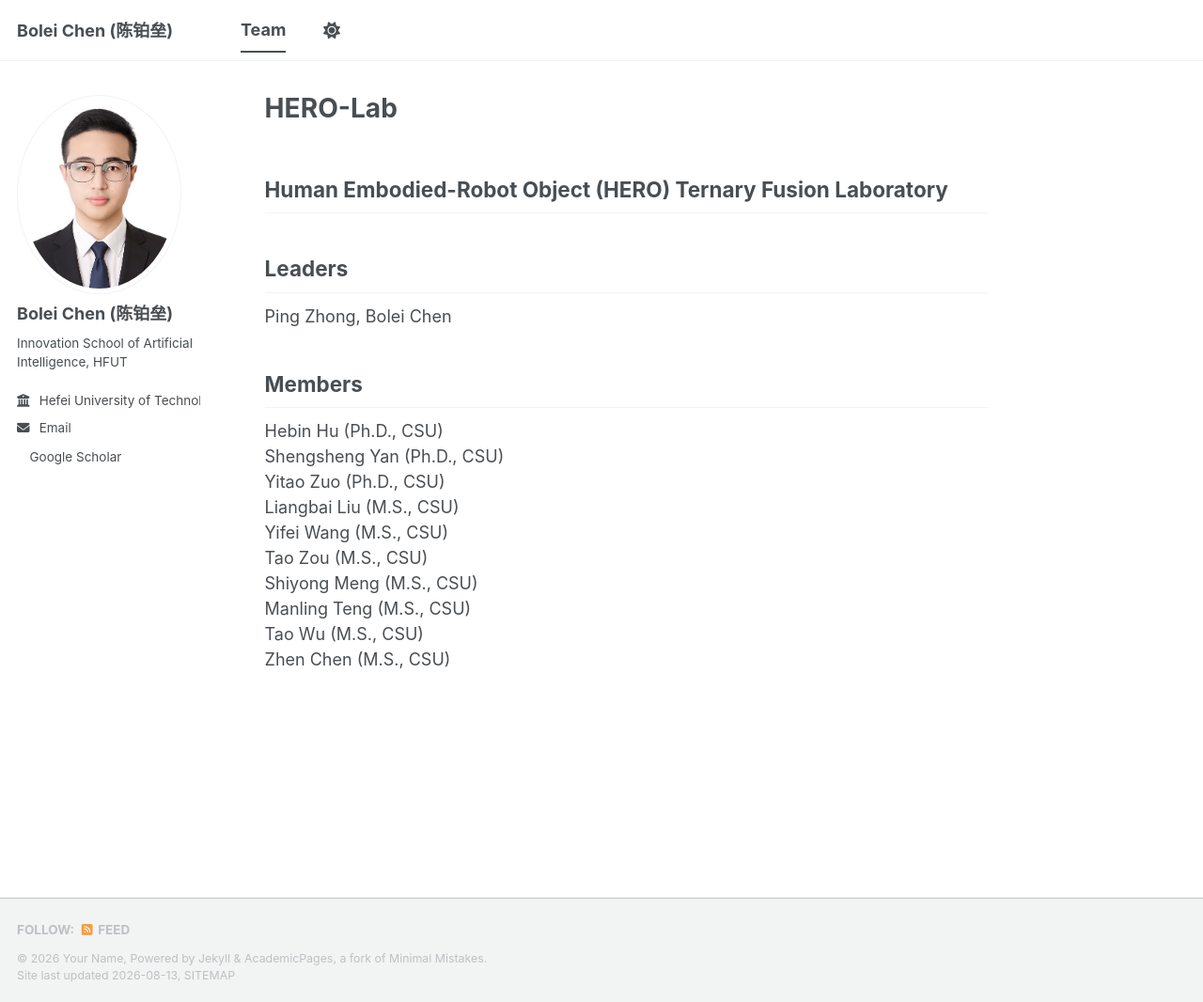
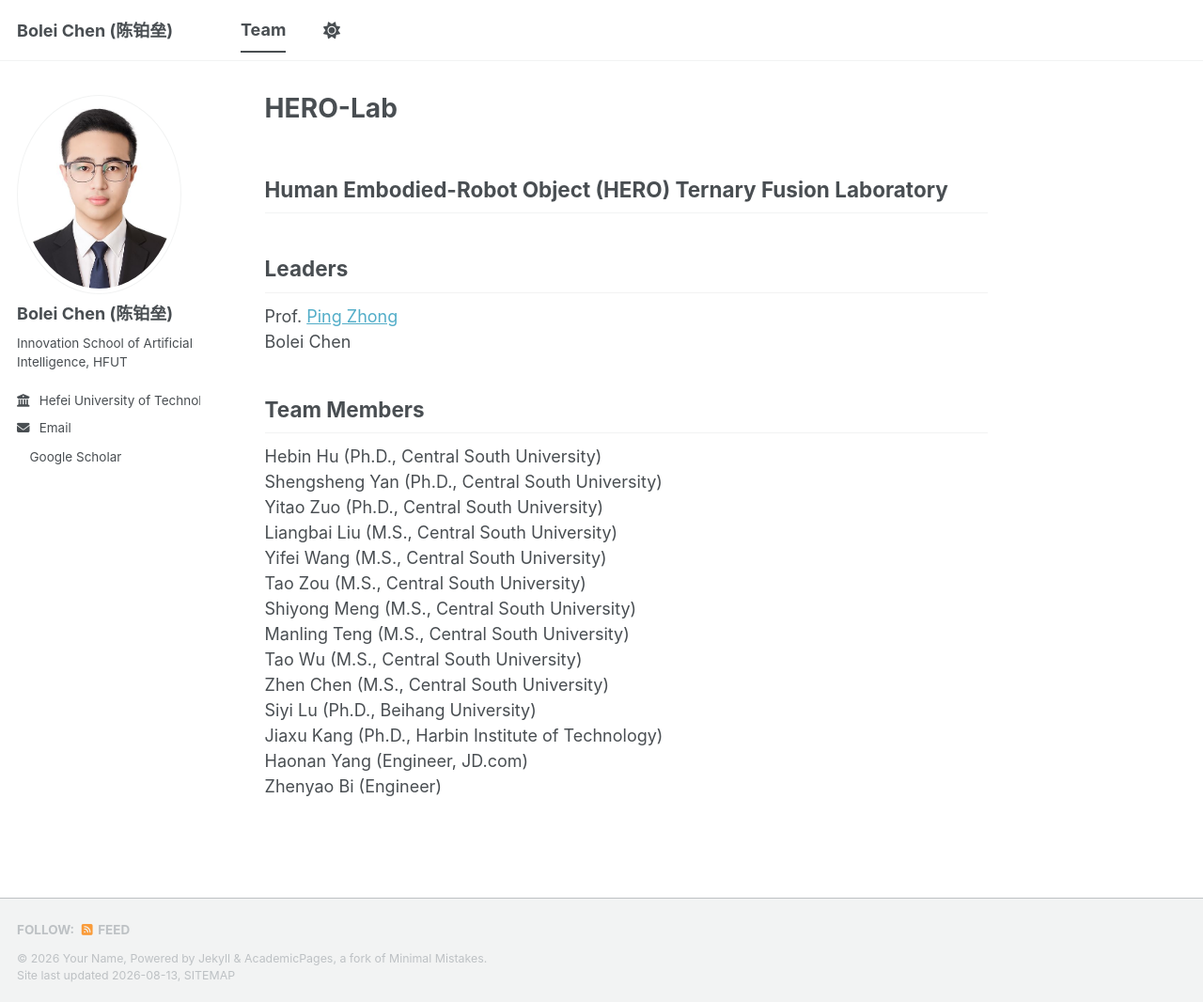
Before and after one commit to BoLeiChen/boleichen.github.io, a Jekyll site: the page built from _pages/markdown.md, in a window 1280 px wide and 1066 px high. Shown: the whole window at 94% size. Built offline with Jekyll 4.4.1, drawn with Linux system fonts in a browser that asks for light colours; a style sheet for code colours, icons or effects is not loaded.

Commit message:
Update markdown.md

```diff
--- a/_pages/markdown.md
+++ b/_pages/markdown.md
@@ -10,16 +10,21 @@ redirect_from:
 ## Human Embodied-Robot Object (HERO) Ternary Fusion Laboratory
 
 ## Leaders
-Ping Zhong, Bolei Chen
+Prof. [Ping Zhong](https://faculty.csu.edu.cn/zhongping/zh_CN/index.htm)
+<br>Bolei Chen
 
-## Members
-Hebin Hu (Ph.D., CSU)
-<br>Shengsheng Yan (Ph.D., CSU)
-<br>Yitao Zuo (Ph.D., CSU)
-<br>Liangbai Liu (M.S., CSU)
-<br>Yifei Wang (M.S., CSU)
-<br>Tao Zou (M.S., CSU)
-<br>Shiyong Meng (M.S., CSU)
-<br>Manling Teng (M.S., CSU)
-<br>Tao Wu (M.S., CSU)
-<br> Zhen Chen (M.S., CSU)
+## Team Members
+Hebin Hu (Ph.D., Central South University)
+<br>Shengsheng Yan (Ph.D., Central South University)
+<br>Yitao Zuo (Ph.D., Central South University)
+<br>Liangbai Liu (M.S., Central South University)
+<br>Yifei Wang (M.S., Central South University)
+<br>Tao Zou (M.S., Central South University)
+<br>Shiyong Meng (M.S., Central South University)
+<br>Manling Teng (M.S., Central South University)
+<br>Tao Wu (M.S., Central South University)
+<br> Zhen Chen (M.S., Central South University)
+<br>Siyi Lu (Ph.D., Beihang University)
+<br>Jiaxu Kang (Ph.D., Harbin Institute of Technology)
+<br>Haonan Yang (Engineer, JD.com)
+<br>Zhenyao Bi (Engineer)
```
